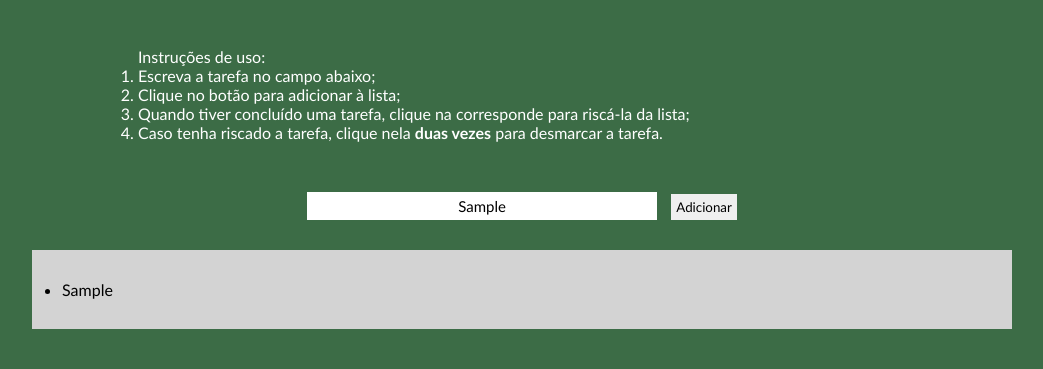
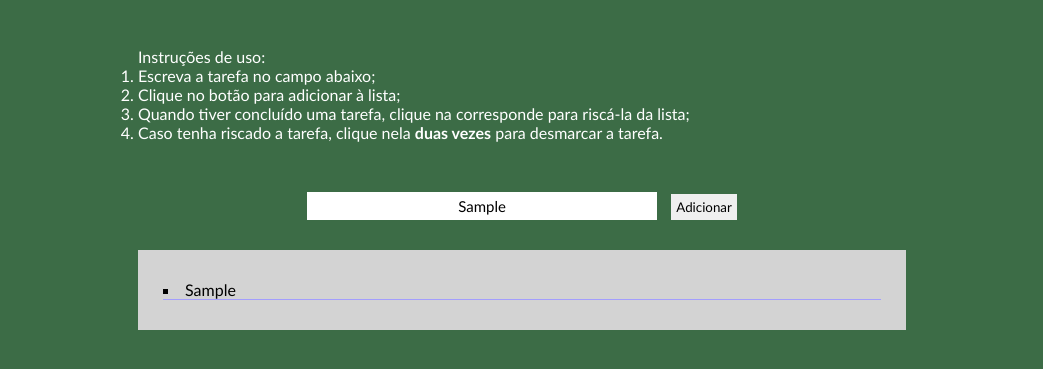
Before and after one commit to yujinak/EBAC---Desenvolvedor-Full-Stack-Java, a plain HTML site: page index.html in a window 1280 px wide. Both pictures are taken after typing "Sample" into the empty fields and a click on the button "Adicionar". Shown: the part 131-500 px from the top of the page, without its empty margins (118-1161 px from the left). Drawn offline with nearby package versions, Linux system fonts and the light colour scheme.

Commit message:
mudanças no css

```diff
--- a/main.css
+++ b/main.css
@@ -45,10 +45,17 @@ form button {
   cursor: pointer;
 }
 ul {
-  margin: 20px 150px;
-  padding: 30px;
+  margin: 20px auto;
+  width: 60%;
+  padding: 25px;
   text-align: justify;
   background-color: lightgray;
+}
+
+ul li {
+  border-bottom: 1px solid rgb(163, 158, 253);
+  margin: 5px auto;
+  list-style: inside square;
 }
 
 .riscado {
```
